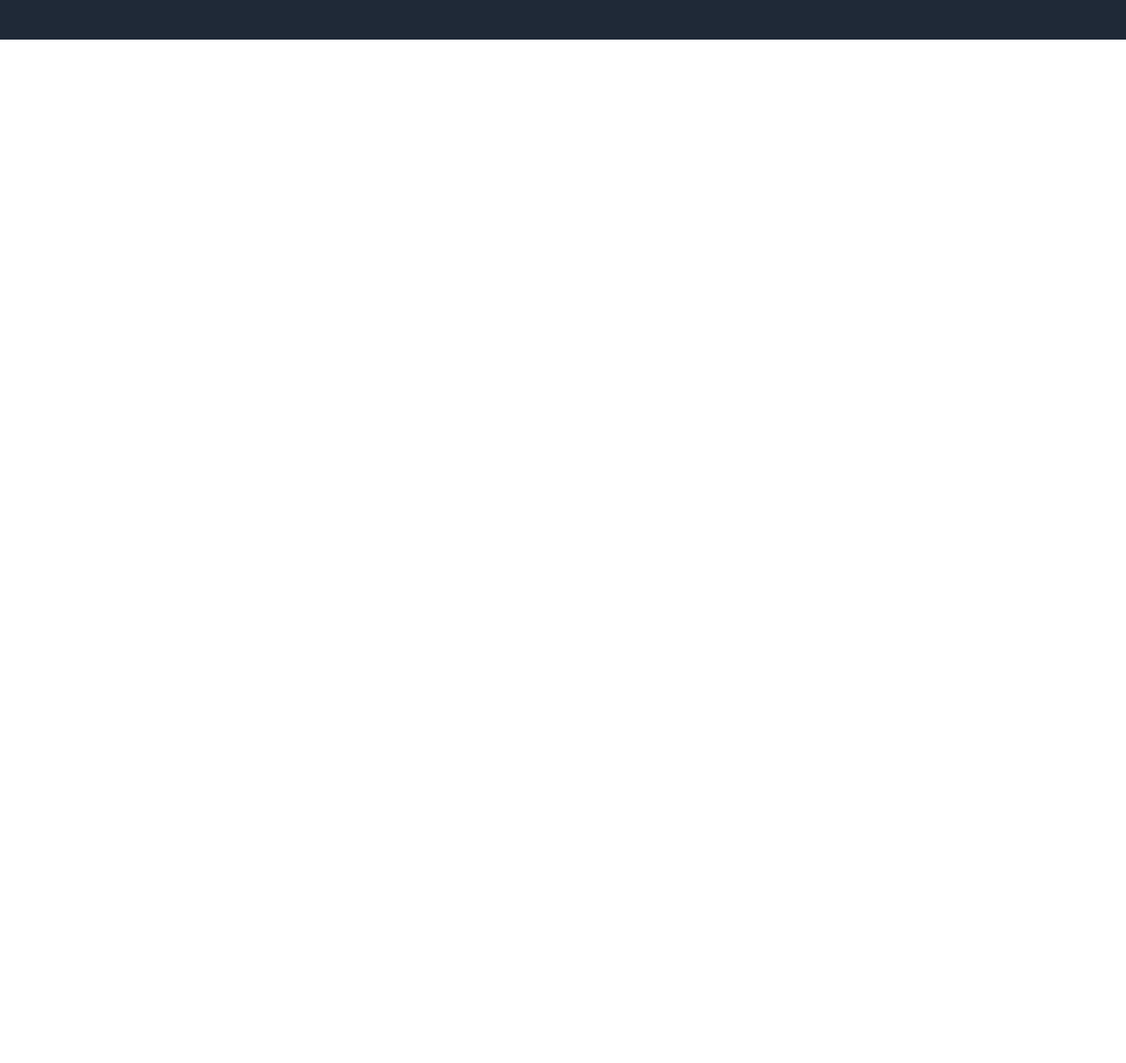
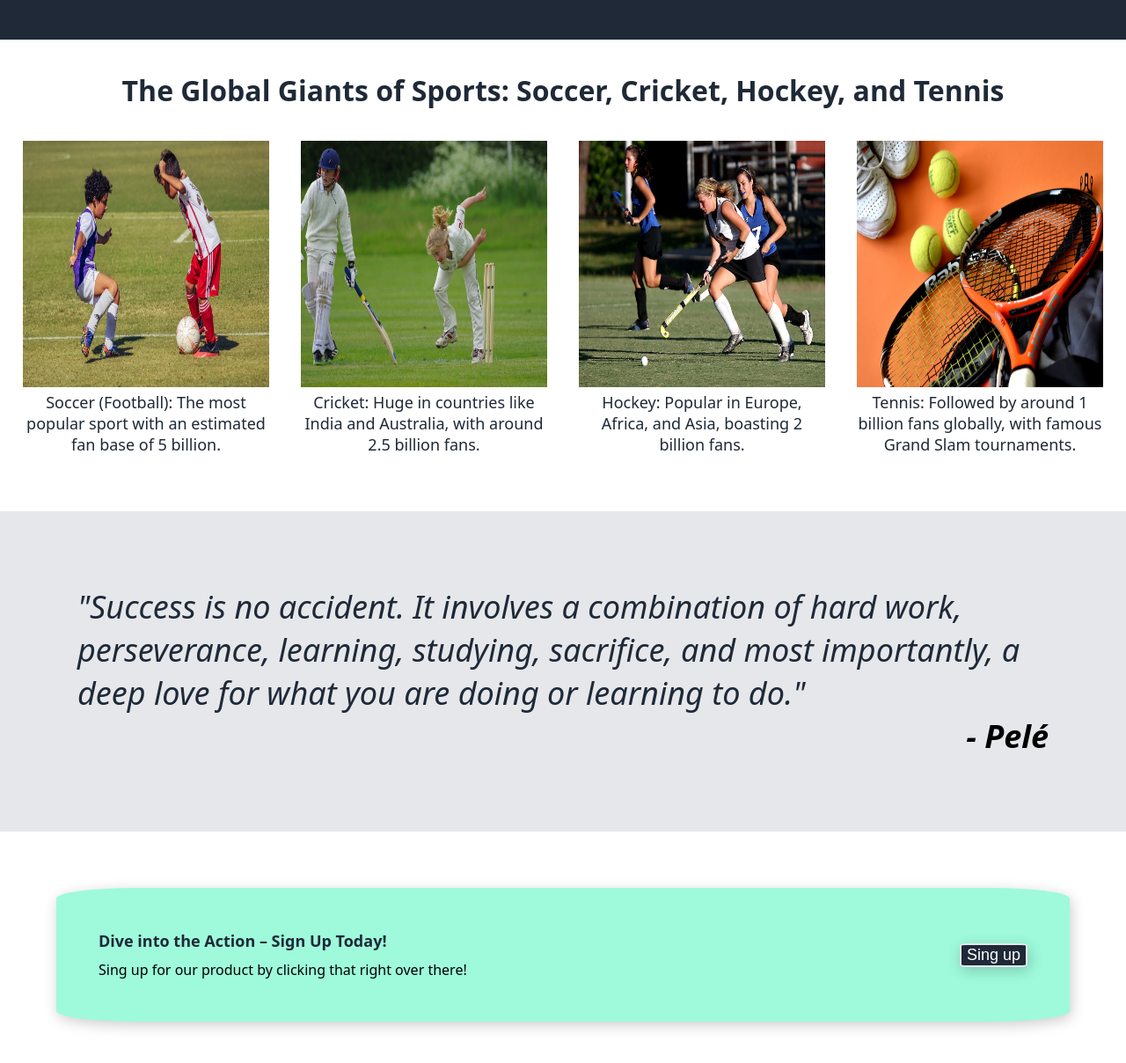
Before and after one commit to Abdul-Althyab/landing-page, a plain HTML site: page index.html in a window 1280 px wide. Shown: the part 464-1672 px from the top of the page at 88% size. Before the commit the page ends 800 px from the top, so only its background shows below. Drawn offline with Linux system fonts and the light colour scheme.

Commit message:
MAKE CONTENT SECTION
1- add photos to images
2- Use Divs as containers
3- add styles

```diff
--- a/index.html
+++ b/index.html
@@ -7,6 +7,7 @@
     <link rel="stylesheet" href="styles.css">
 </head>
 <body>
+    <!--Header section-->
     <header>
         <div class="nav">
             <div class="logo">K<span>OO</span>RA</div>
@@ -31,5 +32,48 @@
         </div>
     </header>
 
+    <!--Content section-->
+    <section>
+
+      <div class="title">The Global Giants of Sports: Soccer, Cricket, Hockey, and Tennis</div>
+      <div class="container">
+           <div class="info">
+              <img src="images/football.jpg" alt="photo: Football">
+              <div class="texts">Soccer (Football): The most popular sport with an estimated fan base of 5 billion.</div>
+           </div>
+           <div class="info">
+              <img src="images/cricket.jpg" alt="photo: Cricket">
+              <div class="texts">Cricket: Huge in countries like India and Australia, with around 2.5 billion fans.</div>
+           </div>
+           <div class="info">
+              <img src="images/hockey.jpg" alt="photo: Hockey">
+              <div class="texts">Hockey: Popular in Europe, Africa, and Asia, boasting 2 billion fans.</div>
+           </div>
+           <div class="info">
+              <img src="images/tennis.jpg" alt="photo: Tennis">
+              <div class="texts">Tennis: Followed by around 1 billion fans globally, with famous Grand Slam tournaments.</div>
+           </div>
+      </div>
+      <div class="quote">
+          <blockquote>
+              "Success is no accident. It involves a combination of hard work, perseverance, learning, studying, sacrifice, and most importantly, a deep love for what you are doing or learning to do."<br>
+              <cite>- Pelé</cite>
+            </blockquote>
+      </div>
+
+      <div class="last-container">
+            <div class="last-text">
+                <div class="last-header">Dive into the Action – Sign Up Today!</div>
+                 Sing up for our product by clicking that right over there!
+            </div>
+            <button class="singup"><a href="#">Sing up</a></button>
+      </div>
+
+    </section>
+
+    <!--Footer-->
+
+
+
 </body>
 </html>
--- a/styles.css
+++ b/styles.css
@@ -1,10 +1,10 @@
 body {
     font-family: system-ui, -apple-system, BlinkMacSystemFont, 'Segoe UI', Roboto, Oxygen, Ubuntu, Cantarell, 'Open Sans', 'Helvetica Neue', sans-serif;
+    margin: 0;
 }
 
 header {
     background-color: #1f2937;
-    margin: -8px;
 }
 
 .nav {
@@ -60,7 +60,7 @@ p {
     color: #ffffff;
 }
 
-button {
+.button {
     color: #9efadb;
     text-align: center;
     background-color: #1f2937;
@@ -69,9 +69,90 @@ button {
     font-size: 18px;
 }
 
-img {
+.img {
    width: 300px;
    height: auto;
    border-radius: 10%;
    flex-shrink: 0;
 }
+
+.title {
+    font-size: 32px;
+    font-weight: 900;
+    color: #1f2937;
+    text-align: center;
+    margin: 36px 0;
+}
+
+.container {
+    display: flex;
+    flex-wrap: wrap;
+    justify-content: center;
+    gap: 36px;
+    margin-bottom: 64px;
+}
+
+.container img {
+    width: 280px;
+    height: 280px;
+}
+
+.info {
+    max-width: 280px;
+}
+.texts {
+    text-align: center;
+    font-size: 18px;
+    color: #1f2937;
+}
+
+.quote {
+    background-color: #e5e7eb;
+    color: #1f2937;
+    font-size: 36px;
+    font-style: italic;
+    padding: 48px;
+
+}
+
+.quote cite {
+    color: #000;
+    text-align: right;
+    font-weight: bold;
+    display: block;
+    margin-top: 10px 0;
+}
+
+.last-container {
+    display: flex;
+    flex-wrap: wrap;
+    padding: 48px;
+    margin: 64px;
+    align-items: center;
+    justify-content: space-between;
+    background-color: #9efadb;
+    border-radius: 8%;
+    box-shadow: 2px 4px 16px rgba(0, 0, 0, .2);
+}
+
+.last-header {
+    font-size: 18px;
+    font-weight: 700;
+    color: #1f2937;
+    margin-bottom: 10px;
+}
+
+.last-text {
+    font-size: 16px;
+    color: #000;
+
+}
+
+.singup {
+    background-color: #1f2937;
+    color: #9efadb;
+    font-size: 18px;
+    border-radius: 10%;
+    box-shadow: 2px 4px 16px rgba(0, 0, 0, .2);
+    border: 2px solid #e5e7eb;
+}
```
Also changed, not shown: images/cricket.jpg (added), images/football.jpg (added), images/hockey.jpg (added), images/tennis.jpg (added).
